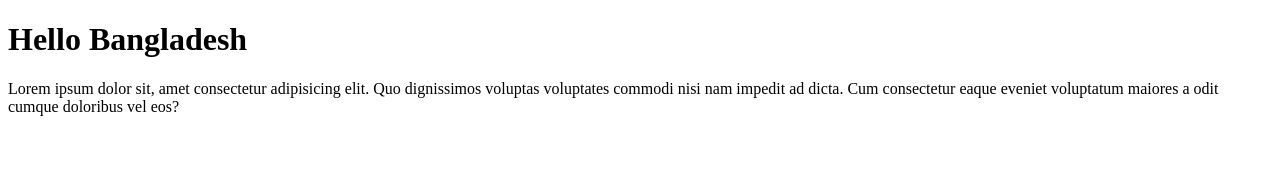
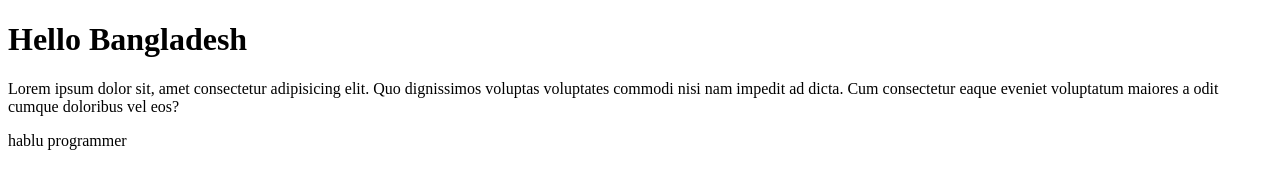
Before and after one commit to Ratulshaheb/New-project, a plain HTML site: page my project/index.html in a window 1280 px wide. Drawn offline with Linux system fonts and the light colour scheme.

Commit message:
Update index.html

```diff
--- a/my project/index.html
+++ b/my project/index.html
@@ -8,5 +8,6 @@
 <body>
     <h1>Hello Bangladesh</h1>
     <p>Lorem ipsum dolor sit, amet consectetur adipisicing elit. Quo dignissimos voluptas voluptates commodi nisi nam impedit ad dicta. Cum consectetur eaque eveniet voluptatum maiores a odit cumque doloribus vel eos?</p>
+    <p>hablu programmer</p>
 </body>
 </html>
```
